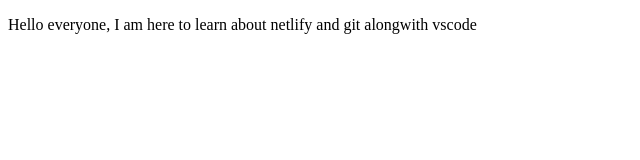
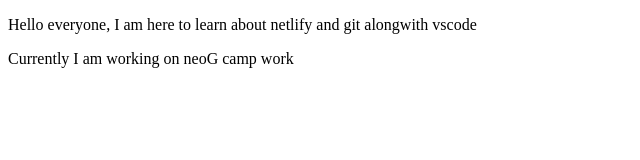
Before and after one commit to nikhilsharma-github/neoGcampLevel0, a plain HTML site: page index.html in a window 1280 px wide. Shown: the whole page, without its empty margins (0-640 px from the left). Drawn offline with Linux system fonts and the light colour scheme.

Commit message:
feat:Added new lines

```diff
--- a/index.html
+++ b/index.html
@@ -7,5 +7,6 @@
 </head>
 <body>
     <p>Hello everyone, I am here to learn about netlify and git alongwith vscode</p>
+    <p>Currently I am working on neoG camp work</p>
 </body>
 </html>
```
